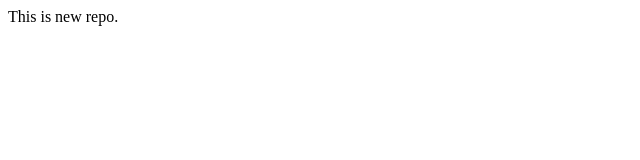
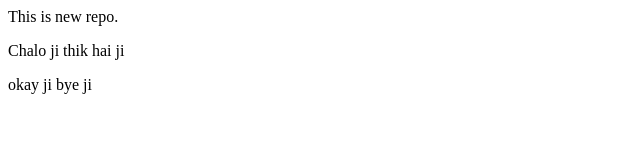
Before and after one commit to jaibhagtani/localrepo, a plain HTML site: page index.html in a window 1280 px wide. Shown: the whole page, without its empty margins (0-640 px from the left). Drawn offline with Linux system fonts and the light colour scheme.

Commit message:
updated html file

```diff
--- a/index.html
+++ b/index.html
@@ -1 +1,3 @@
 <p>This is new repo.</p>
+<p>Chalo ji thik hai ji</p>
+<p>okay ji bye ji </p>
```
